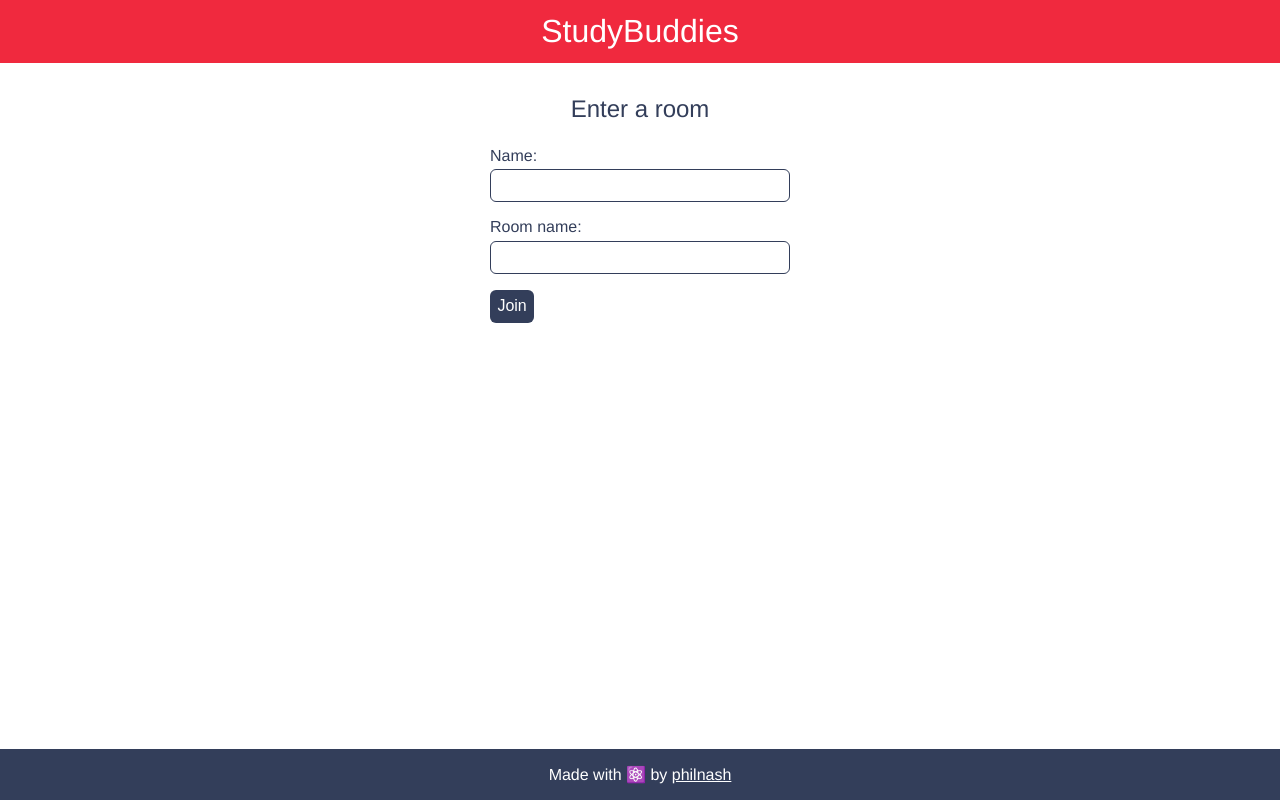
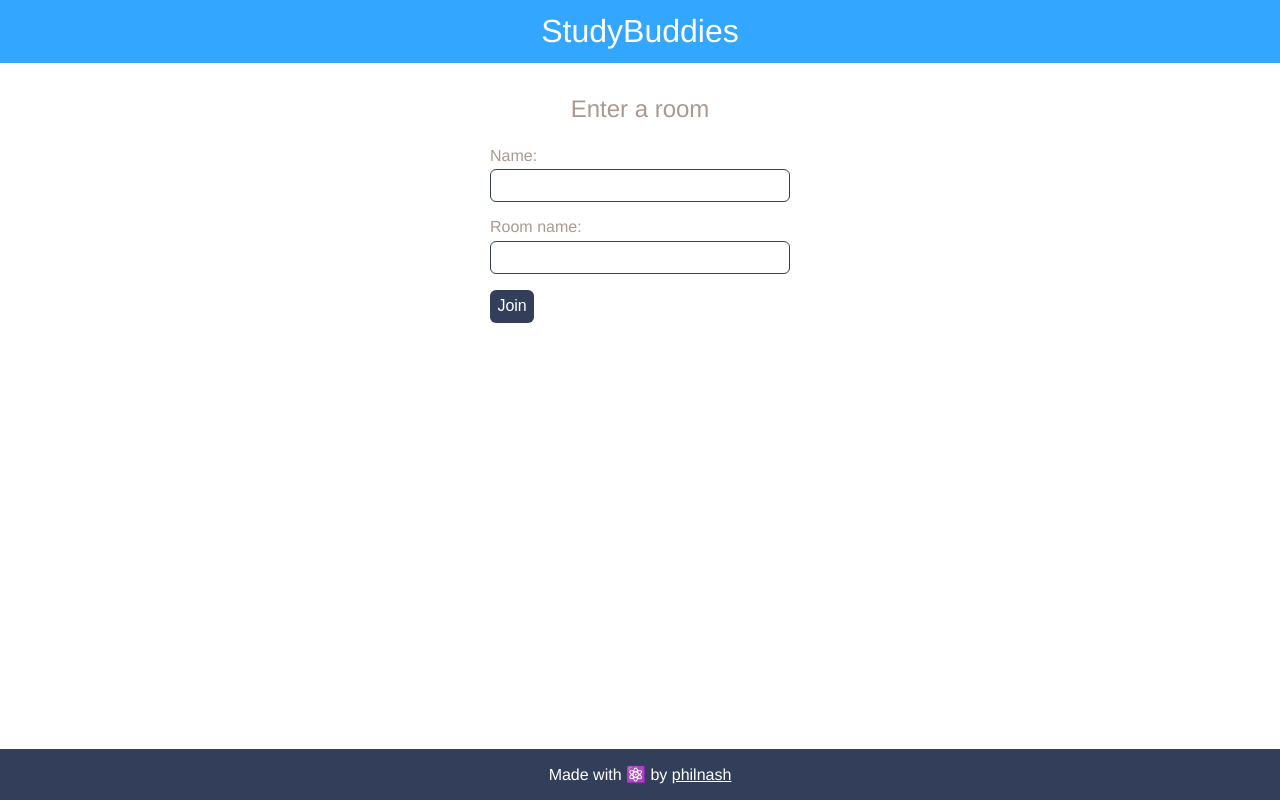
Before and after one commit to IsabellaSchneider7/studdybuddies, a React (Create React App) app in the folder studyBuddiesProject/: page / in a window 1280 px wide. Built offline with nearby package versions, Linux system fonts and the light colour scheme.

Commit message:
change colour

```diff
--- a/studyBuddiesProject/src/App.css
+++ b/studyBuddiesProject/src/App.css
@@ -10,12 +10,12 @@ html {
 
 body {
   font-family: Helvetica, Arial, sans-serif;
-  color: #333e5a;
+  color: #aa998f;
   min-height: 100%;
 }
 
 header {
-  background: #f0293e;
+  background: #33a7ff;
   color: #fff;
   text-align: center;
   flex-grow: 0;
```
Also changed, not shown: 14 other files (tests, documents, lock files or other folders).
